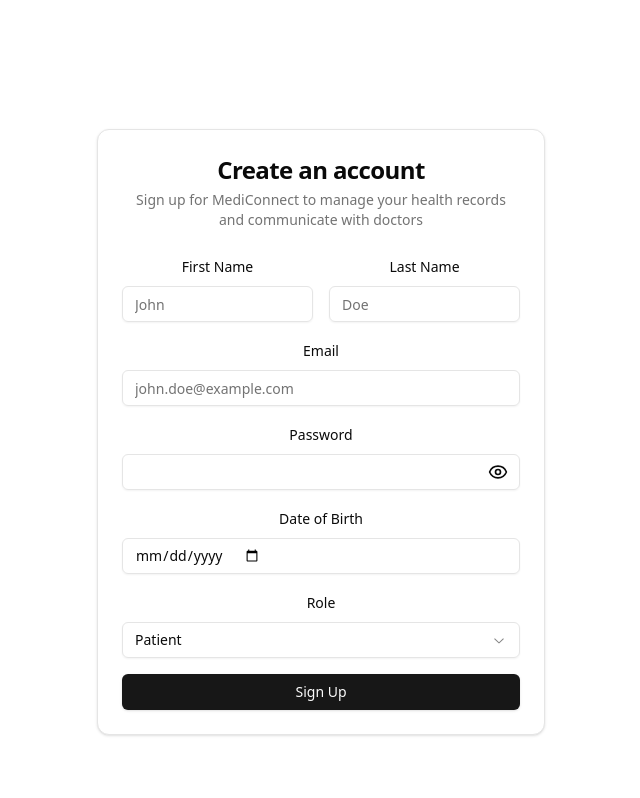
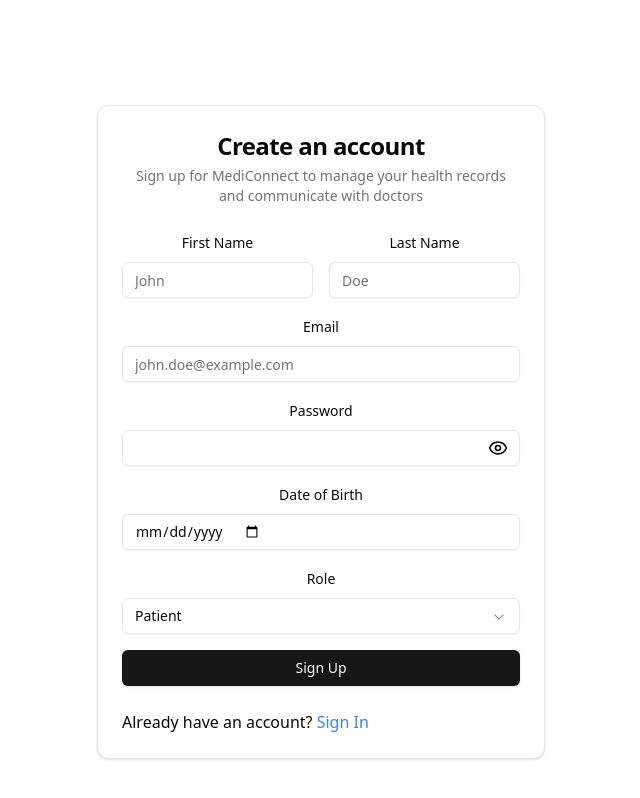
Before and after one commit to richardtoth603/medical-app-frontend, a React (Vite) app: page /signup in a window 1280 px wide. Shown: the top 798 px of the page, without its empty margins (319-959 px from the left). Built offline with nearby package versions, Linux system fonts and the light colour scheme.

Commit message:
feat: add sign up and sign in links to authorization components

```diff
--- a/src/components/autorization-components/signin.tsx
+++ b/src/components/autorization-components/signin.tsx
@@ -7,7 +7,7 @@
 import { Card, CardContent, CardDescription, CardFooter, CardHeader, CardTitle } from "@/components/ui/card"
 import { Eye, EyeOff } from 'lucide-react'
 import { useApplicationContext } from '@/context/ApplicationContext'
-import { useNavigate } from 'react-router-dom'
+import { useNavigate, Link } from 'react-router-dom'
 
 interface LoginData {
   email: string;
@@ -95,6 +95,9 @@
             <Button type="submit" className="w-full">Log In</Button>
           </form>
         </CardContent>
+        <CardFooter className="text-center">
+          <p>Don't have an account? <Link to="/signup" className="text-blue-500">Sign Up</Link></p>
+        </CardFooter>
       </Card>
     </div>
   )
--- a/src/components/autorization-components/signup.tsx
+++ b/src/components/autorization-components/signup.tsx
@@ -6,7 +6,7 @@
 import { Select, SelectContent, SelectItem, SelectTrigger, SelectValue } from "@/components/ui/select"
 import { Eye, EyeOff } from 'lucide-react'
 import { useApplicationContext } from '@/context/ApplicationContext'
-import { useNavigate } from 'react-router-dom'
+import { Link, useNavigate } from 'react-router-dom'
 
 interface FormData {
   firstName: string;
@@ -162,6 +162,9 @@
             <Button type="submit" className="w-full">Sign Up</Button>
           </form>
         </CardContent>
+        <CardFooter className="text-center">
+          <p>Already have an account? <Link to="/signin" className="text-blue-500">Sign In</Link></p>
+        </CardFooter>
       </Card>
     </div>
   )
```
